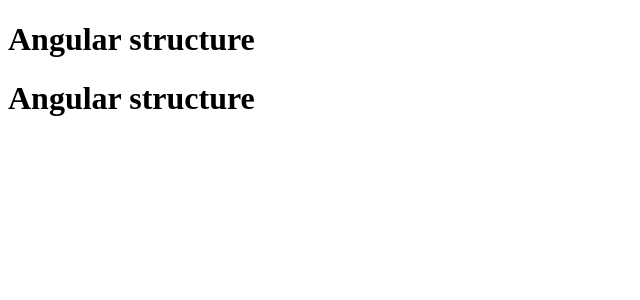
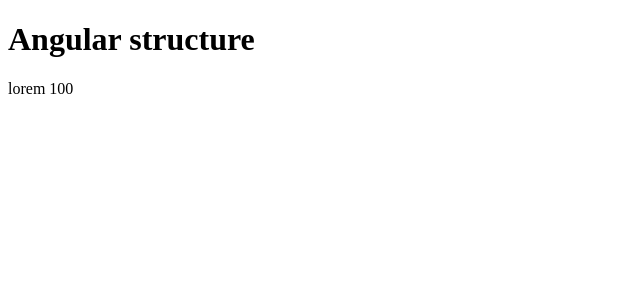
Before and after one commit to psa-tech-2025/Frontend-ng-14, an Angular app in the folder ng-demo/: page / in a window 1280 px wide. Shown: the top 300 px of the page, without its empty margins (0-640 px from the left). Built offline with nearby package versions, Linux system fonts and the light colour scheme.

Commit message:
"chng-2"

```diff
--- a/ng-demo/src/app/app.component.html
+++ b/ng-demo/src/app/app.component.html
@@ -1,4 +1,4 @@
 
 
 <h1> Angular structure</h1>
-<h1> Angular structure</h1>
+<p>lorem 100</p>
```
